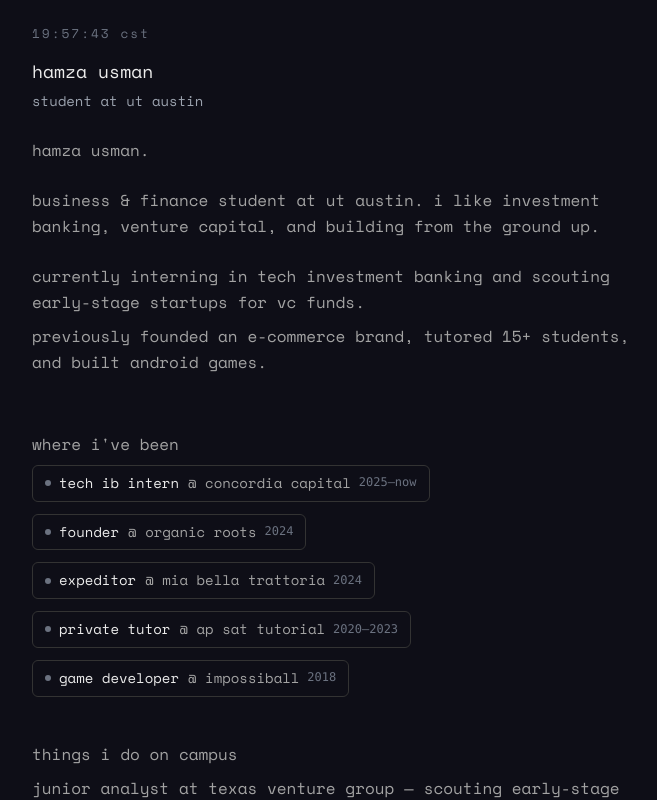
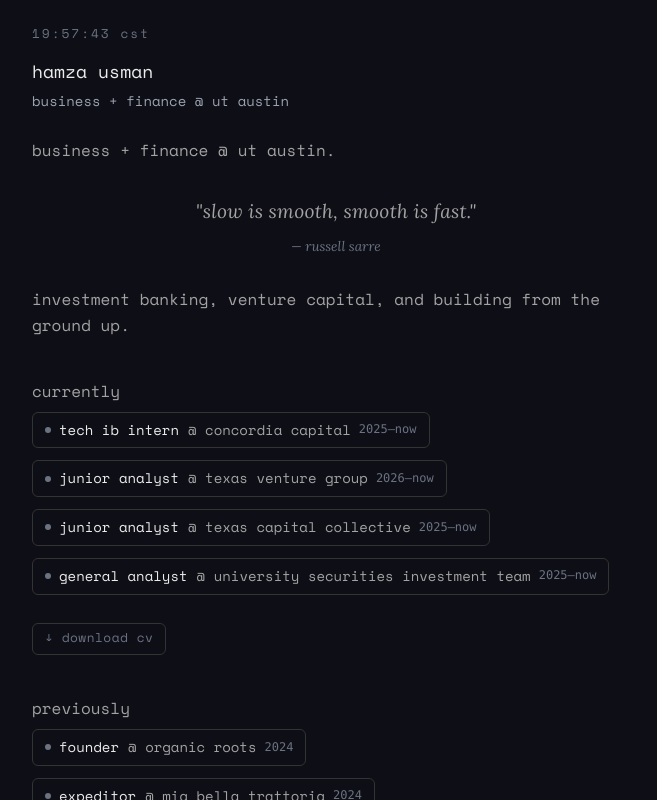
Before and after one commit to Agent-Tiger/Claude_real, a React (Vite) app in the folder personal-website/: page / in a window 1280 px wide. Both pictures are taken after a click on the button "press enter to skip". Shown: the top 800 px of the page, without its empty margins (304-961 px from the left). Built offline with nearby package versions, Linux system fonts and the light colour scheme.

Commit message:
feat: animated interests grid, centered quote, UT longhorn logo, education tweaks

```diff
--- a/personal-website/index.html
+++ b/personal-website/index.html
@@ -10,6 +10,9 @@
   <link rel="icon" type="image/svg+xml" href="/vite.svg" />
   <link rel="preconnect" href="https://fonts.googleapis.com" />
   <link rel="preconnect" href="https://fonts.gstatic.com" crossorigin />
+  <link
+    href="https://fonts.googleapis.com/css2?family=Space+Mono:ital,wght@0,400;0,700;1,400&family=Lora:ital,wght@1,400;1,500&display=swap"
+    rel="stylesheet" />
   <title>hamza usman</title>
   <script type="module" src="/src/main.jsx"></script>
 </head>
--- a/personal-website/src/App.css
+++ b/personal-website/src/App.css
@@ -197,21 +197,164 @@
 
 /* ── QUOTE SECTION ── */
 .quote-section {
-  margin-top: 1rem;
-  padding: 1rem 0;
+  padding: 0.5rem 0 0.25rem;
+  text-align: center;
 }
 
 .quote-text {
-  font-size: 0.95rem;
+  font-family: 'Lora', Georgia, serif;
+  font-size: 1.2rem;
   color: var(--text-secondary);
   font-style: italic;
-  line-height: 1.6;
+  line-height: 1.7;
+  letter-spacing: 0.015em;
 }
 
 .quote-attr {
+  font-family: 'Lora', Georgia, serif;
+  font-size: 0.85rem;
+  color: var(--text-muted);
+  margin-top: 0.5rem;
+  font-style: italic;
+}
+
+/* ── CV BUTTON ── */
+.cv-button {
+  display: inline-block;
+  padding: 0.3rem 0.75rem;
+  border: 1px solid var(--border);
+  border-radius: calc(0.5rem - 2px);
+  font-family: inherit;
+  font-size: 0.8rem;
+  color: var(--text-muted) !important;
+  text-decoration: none !important;
+  transition: all 0.2s ease;
+  letter-spacing: 0.5px;
+}
+
+.cv-button:hover {
+  background-color: var(--hover-bg);
+  border-color: var(--text-secondary);
+  color: var(--text-primary) !important;
+}
+
+/* ── EDUCATION BLOCK ── */
+.education-block {
+  display: flex;
+  align-items: flex-start;
+  gap: 1rem;
+}
+
+.edu-logo {
+  flex-shrink: 0;
+  margin-top: 0.1rem;
+  opacity: 0.9;
+}
+
+.edu-text {
+  display: flex;
+  flex-direction: column;
+  gap: 0.2rem;
+}
+
+.edu-degree {
+  font-size: 0.95rem;
+  color: var(--text-primary);
+}
+
+.edu-school {
+  font-size: 0.875rem;
+  color: var(--text-secondary);
+}
+
+.edu-detail {
   font-size: 0.8rem;
   color: var(--text-muted);
-  margin-top: 0.5rem;
+}
+
+/* ── INTERESTS GRID ── */
+.interests-grid {
+  display: flex;
+  flex-wrap: wrap;
+  gap: 0.5rem;
+  padding: 0.5rem 0;
+}
+
+.interest-tag {
+  display: inline-block;
+  padding: 0.3rem 0.65rem;
+  border: 1px solid var(--border);
+  border-radius: calc(0.5rem - 2px);
+  font-size: 0.8rem;
+  color: var(--text-secondary);
+  text-decoration: none;
+  transition: background-color 0.2s ease, border-color 0.2s ease, color 0.2s ease;
+  animation-timing-function: ease-in-out;
+  animation-iteration-count: infinite;
+  animation-direction: alternate;
+}
+
+.interest-tag:hover {
+  background-color: var(--hover-bg);
+  border-color: var(--text-secondary);
+  color: var(--text-primary);
+}
+
+/* 4 gentle drift variants */
+@keyframes drift0 {
+  0% {
+    transform: translateY(0px) translateX(0px);
+  }
+
+  50% {
+    transform: translateY(-3px) translateX(2px);
+  }
+
+  100% {
+    transform: translateY(2px) translateX(-1px);
+  }
+}
+
+@keyframes drift1 {
+  0% {
+    transform: translateY(0px) translateX(0px);
+  }
+
+  50% {
+    transform: translateY(3px) translateX(-2px);
+  }
+
+  100% {
+    transform: translateY(-2px) translateX(2px);
+  }
+}
+
+@keyframes drift2 {
+  0% {
+    transform: translateY(0px) translateX(0px);
+  }
+
+  50% {
+    transform: translateY(-2px) translateX(-3px);
+  }
+
+  100% {
+    transform: translateY(3px) translateX(1px);
+  }
+}
+
+@keyframes drift3 {
+  0% {
+    transform: translateY(0px) translateX(0px);
+  }
+
+  50% {
+    transform: translateY(2px) translateX(3px);
+  }
+
+  100% {
+    transform: translateY(-3px) translateX(-2px);
+  }
 }
 
 /* ── FOOTER ── */
--- a/personal-website/src/App.jsx
+++ b/personal-website/src/App.jsx
@@ -1,43 +1,62 @@
-import { useState, useEffect, useRef, useCallback } from 'react'
+import { useState, useEffect, useCallback } from 'react'
 import './App.css'
 
-/* ── Content lines (all lowercase) ──────────────────── */
+/* ── Interests data ─────────────────────────────────── */
+const interests = [
+  { label: 'chai making', href: 'https://en.wikipedia.org/wiki/Masala_chai' },
+  { label: 'arabic calligraphy', href: 'https://en.wikipedia.org/wiki/Arabic_calligraphy' },
+  { label: 'thrifting', href: 'https://en.wikipedia.org/wiki/Thrift_store' },
+  { label: 'chess', href: 'https://en.wikipedia.org/wiki/Chess' },
+  { label: 'guitar', href: 'https://en.wikipedia.org/wiki/Guitar' },
+  { label: 'soccer', href: 'https://en.wikipedia.org/wiki/Association_football' },
+  { label: 'boxing', href: 'https://en.wikipedia.org/wiki/Boxing' },
+  { label: 'vlogging', href: 'https://en.wikipedia.org/wiki/Vlog' },
+]
+
+const languages = [
+  { label: 'urdu', href: 'https://en.wikipedia.org/wiki/Urdu' },
+  { label: 'hindi', href: 'https://en.wikipedia.org/wiki/Hindi' },
+  { label: 'punjabi', href: 'https://en.wikipedia.org/wiki/Punjabi_language' },
+  { label: 'hindko', href: 'https://en.wikipedia.org/wiki/Hindko' },
+  { label: 'arabic ↗', href: 'https://en.wikipedia.org/wiki/Arabic' },
+  { label: 'spanish ↗', href: 'https://en.wikipedia.org/wiki/Spanish_language' },
+]
+
+/* ── Content lines ──────────────────────────────────── */
 const contentLines = [
-  { text: 'hamza usman.' },
+  { text: 'business + finance @ ut austin.' },
   { text: '' },
-  { text: 'business & finance student at ut austin. i like investment banking, venture capital, and building from the ground up.' },
+  { type: 'quote', text: '"slow is smooth, smooth is fast."', attr: '— russell sarre' },
   { text: '' },
-  { text: 'currently interning in tech investment banking and scouting early-stage startups for vc funds.' },
-  { text: 'previously founded an e-commerce brand, tutored 15+ students, and built android games.' },
+  { text: 'investment banking, venture capital, and building from the ground up.' },
   { text: '' },
+  { type: 'section-label', text: 'currently' },
+  { type: 'experience', role: 'tech ib intern', place: 'concordia capital', date: '2025–now' },
+  { type: 'experience', role: 'junior analyst', place: 'texas venture group', date: '2026–now' },
+  { type: 'experience', role: 'junior analyst', place: 'texas capital collective', date: '2025–now' },
+  { type: 'experience', role: 'general analyst', place: 'university securities investment team', date: '2025–now' },
   { text: '' },
-  { type: 'section-label', text: 'where i\'ve been' },
-  { type: 'experience', role: 'tech ib intern', place: 'concordia capital', date: '2025–now' },
+  { type: 'cv-button' },
+  { text: '' },
+  { type: 'section-label', text: 'previously' },
   { type: 'experience', role: 'founder', place: 'organic roots', date: '2024' },
   { type: 'experience', role: 'expeditor', place: 'mia bella trattoria', date: '2024' },
   { type: 'experience', role: 'private tutor', place: 'ap sat tutorial', date: '2020–2023' },
-  { type: 'experience', role: 'game developer', place: 'impossiball', date: '2018' },
-  { text: '' },
-  { type: 'section-label', text: 'things i do on campus' },
-  { text: 'junior analyst at texas venture group — scouting early-stage companies for top vc partners.' },
-  { text: 'junior analyst at texas capital collective — selected as 1 of 7 members (<5% acceptance).' },
-  { text: 'general analyst at university securities investment team — pitching to a $50k+ portfolio.' },
-  { text: 'co-founder of circle of champions — built a network across 12+ houston schools.' },
-  { text: 'co-founder of klein business academy — taught financial literacy to 30+ students.' },
+  { type: 'experience', role: 'co-founder', place: 'circle of champions', date: '2024–2025' },
+  { type: 'experience', role: 'co-founder', place: 'klein business academy', date: '2023–2025' },
   { text: '' },
   { type: 'section-label', text: 'high school projects' },
   { type: 'experience', role: 'impossiball', place: 'unity/c# game', date: '2018', href: 'https://agent-tiger.github.io/ImpossiBall/' },
   { type: 'experience', role: 'king of the hill', place: 'multiplayer game', date: '2019', href: 'https://agent-tiger.github.io/KingofHillWebsite/' },
   { text: '' },
   { type: 'section-label', text: 'education' },
-  { text: 'b.b.a., canfield business honors — the university of texas at austin (2025–2029).' },
-  { text: 'certificate in programming & computation · gpa: 4.00/4.00 · university honors.' },
+  { type: 'education' },
   { text: '' },
   { type: 'section-label', text: 'etc.' },
-  { text: 'into chai making, arabic calligraphy, thrifting, chess, guitar, soccer, boxing, and vlogging.' },
-  { text: 'fluent in urdu, hindi, punjabi, hindko. learning arabic and spanish.' },
+  { type: 'interests-grid', items: interests },
   { text: '' },
-  { type: 'quote', text: '"slow is smooth, smooth is fast."', attr: '— my guitar teacher' },
+  { type: 'section-label', text: 'languages' },
+  { type: 'interests-grid', items: languages },
   { text: '' },
   { text: '' },
   { type: 'contact', text: 'say hello →', href: 'mailto:hamzausman@utexas.edu' },
@@ -68,7 +87,6 @@
     setShowSkip(false)
   }, [lines])
 
-  // enter key to skip
   useEffect(() => {
     if (isDone) return
     const handler = (e) => { if (e.key === 'Enter') skip() }
@@ -76,18 +94,15 @@
     return () => window.removeEventListener('keydown', handler)
   }, [isDone, skip])
 
-  // typing engine
   useEffect(() => {
     if (isDone || lineIndex >= lines.length) {
       if (lineIndex >= lines.length) setIsDone(true)
       return
     }
-
     const line = lines[lineIndex]
     const text = line.text || ''
-
-    // instant lines (empty, experience, section-label, contact, quote)
-    if (!text || line.type === 'experience' || line.type === 'section-label' || line.type === 'contact' || line.type === 'quote') {
+    const instantTypes = ['experience', 'section-label', 'contact', 'quote', 'cv-button', 'education', 'interests-grid']
+    if (!text || instantTypes.includes(line.type)) {
       const delay = line.type === 'section-label' ? SECTION_PAUSE : LINE_PAUSE
       const timer = setTimeout(() => {
         setVisibleLines(prev => [...prev, line])
@@ -97,8 +112,6 @@
       }, delay)
       return () => clearTimeout(timer)
     }
-
-    // character-by-character typing
     if (charIndex < text.length) {
       const timer = setTimeout(() => {
         setCurrentText(text.slice(0, charIndex + 1))
@@ -106,8 +119,6 @@
       }, TYPE_DELAY)
       return () => clearTimeout(timer)
     }
-
-    // line complete
     const timer = setTimeout(() => {
       setVisibleLines(prev => [...prev, line])
       setLineIndex(prev => prev + 1)
@@ -120,10 +131,41 @@
   return { visibleLines, currentText, isDone, showSkip, skip }
 }
 
+/* ── Animated Interests Grid ──────────────────────────── */
+// Generates gentle random CSS animation names per-item using a seed
+function InterestsGrid({ items }) {
+  return (
+    <div className="interests-grid">
+      {items.map((item, i) => {
+        const delay = (i * 0.37 + (i % 3) * 0.2).toFixed(2)
+        const duration = (3.5 + (i % 4) * 0.8).toFixed(2)
+        const animIdx = i % 4  // 4 drift variants
+        return (
+          <a
+            key={item.label}
+            href={item.href}
+            target="_blank"
+            rel="noopener noreferrer"
+            className="interest-tag"
+            style={{
+              animationDelay: `${delay}s`,
+              animationDuration: `${duration}s`,
+              animationName: `drift${animIdx}`,
+            }}
+          >
+            {item.label}
+          </a>
+        )
+      })}
+    </div>
+  )
+}
+
 /* ── Line renderer ──────────────────────────────────── */
 function Line({ line, index }) {
-  if (!line.text && line.type !== 'experience' && line.type !== 'section-label' && line.type !== 'contact' && line.type !== 'quote') {
-    return <div className="line-spacer" style={{ animationDelay: `${index * 30}ms` }} />
+  const instantTypes = ['experience', 'section-label', 'contact', 'quote', 'cv-button', 'education', 'interests-grid']
+  if (!line.text && !instantTypes.includes(line.type)) {
+    return <div className="line-spacer" />
   }
 
   if (line.type === 'section-label') {
@@ -154,6 +196,59 @@
     )
   }
 
+  if (line.type === 'cv-button') {
+    return (
+      <div className="line" style={{ animationDelay: `${index * 30}ms` }}>
+        <a href="/Hamza_Usman_Resume.pdf" download className="cv-button">
+          ↓ download cv
+        </a>
+      </div>
+    )
+  }
+
+  if (line.type === 'education') {
+    return (
+      <div className="line education-block" style={{ animationDelay: `${index * 30}ms` }}>
+        <div className="edu-logo">
+          {/* UT Austin official-style logo */}
+          <svg width="36" height="36" viewBox="0 0 100 100" xmlns="http://www.w3.org/2000/svg">
+            <circle cx="50" cy="50" r="47" stroke="#BF5700" strokeWidth="3.5" fill="none" />
+            {/* Longhorn silhouette path (simplified) */}
+            <g fill="#BF5700" transform="translate(50,50)">
+              {/* Left horn */}
+              <path d="M-20,-18 C-30,-28 -38,-22 -34,-14 C-30,-6 -22,-10 -18,-14 Z" />
+              {/* Right horn */}
+              <path d="M20,-18 C30,-28 38,-22 34,-14 C30,-6 22,-10 18,-14 Z" />
+              {/* Head */}
+              <ellipse cx="0" cy="-4" rx="17" ry="14" />
+              {/* Nose */}
+              <ellipse cx="0" cy="8" rx="11" ry="7" />
+              {/* Nostrils */}
+              <ellipse cx="-4" cy="10" rx="2.5" ry="1.5" fill="#0e0e17" />
+              <ellipse cx="4" cy="10" rx="2.5" ry="1.5" fill="#0e0e17" />
+              {/* Eyes */}
+              <circle cx="-7" cy="-8" r="2.5" fill="#0e0e17" />
+              <circle cx="7" cy="-8" r="2.5" fill="#0e0e17" />
+            </g>
+          </svg>
+        </div>
+        <div className="edu-text">
+          <div className="edu-degree">b.b.a. — canfield business honors</div>
+          <div className="edu-school">the university of texas at austin</div>
+          <div className="edu-detail">certificate: programming & computation · 2025–2029</div>
+        </div>
+      </div>
+    )
+  }
+
+  if (line.type === 'interests-grid') {
+    return (
+      <div className="line" style={{ animationDelay: `${index * 30}ms` }}>
+        <InterestsGrid items={line.items} />
+      </div>
+    )
+  }
+
   if (line.type === 'contact') {
     return (
       <div className="line" style={{ animationDelay: `${index * 30}ms` }}>
@@ -180,58 +275,36 @@
   )
 }
 
-/* ── Clock component ────────────────────────────────── */
+/* ── Clock ──────────────────────────────────────────── */
 function Clock() {
   const [now, setNow] = useState(new Date())
-
   useEffect(() => {
     const interval = setInterval(() => setNow(new Date()), 1000)
     return () => clearInterval(interval)
   }, [])
-
   const pad = (n) => String(n).padStart(2, '0')
   const opts = { timeZone: 'America/Chicago', hour12: false }
   const h = pad(now.toLocaleString('en-US', { ...opts, hour: 'numeric' }).replace(/^24$/, '00'))
   const m = pad(now.toLocaleString('en-US', { ...opts, minute: 'numeric' }))
   const s = pad(now.toLocaleString('en-US', { ...opts, second: 'numeric' }))
-
   return <div className="clock">{h}:{m}:{s} cst</div>
 }
 
-/* ── SVG icons ──────────────────────────────────────── */
+/* ── Icons ──────────────────────────────────────────── */
 function GitHubIcon() {
-  return (
-    <svg viewBox="0 0 24 24" fill="currentColor">
-      <path d="M12 0C5.37 0 0 5.37 0 12c0 5.31 3.435 9.795 8.205 11.385.6.105.825-.255.825-.57 0-.285-.015-1.23-.015-2.235-3.015.555-3.795-.735-4.035-1.41-.135-.345-.72-1.41-1.23-1.695-.42-.225-1.02-.78-.015-.795.945-.015 1.62.87 1.845 1.23 1.08 1.815 2.805 1.305 3.495.99.105-.78.42-1.305.765-1.605-2.67-.3-5.46-1.335-5.46-5.925 0-1.305.465-2.385 1.23-3.225-.12-.3-.54-1.53.12-3.18 0 0 1.005-.315 3.3 1.23.96-.27 1.98-.405 3-.405s2.04.135 3 .405c2.295-1.56 3.3-1.23 3.3-1.23.66 1.65.24 2.88.12 3.18.765.84 1.23 1.905 1.23 3.225 0 4.605-2.805 5.625-5.475 5.925.435.375.81 1.095.81 2.22 0 1.605-.015 2.895-.015 3.3 0 .315.225.69.825.57A12.02 12.02 0 0 0 24 12c0-6.63-5.37-12-12-12z" />
-    </svg>
-  )
+  return <svg viewBox="0 0 24 24" fill="currentColor"><path d="M12 0C5.37 0 0 5.37 0 12c0 5.31 3.435 9.795 8.205 11.385.6.105.825-.255.825-.57 0-.285-.015-1.23-.015-2.235-3.015.555-3.795-.735-4.035-1.41-.135-.345-.72-1.41-1.23-1.695-.42-.225-1.02-.78-.015-.795.945-.015 1.62.87 1.845 1.23 1.08 1.815 2.805 1.305 3.495.99.105-.78.42-1.305.765-1.605-2.67-.3-5.46-1.335-5.46-5.925 0-1.305.465-2.385 1.23-3.225-.12-.3-.54-1.53.12-3.18 0 0 1.005-.315 3.3 1.23.96-.27 1.98-.405 3-.405s2.04.135 3 .405c2.295-1.56 3.3-1.23 3.3-1.23.66 1.65.24 2.88.12 3.18.765.84 1.23 1.905 1.23 3.225 0 4.605-2.805 5.625-5.475 5.925.435.375.81 1.095.81 2.22 0 1.605-.015 2.895-.015 3.3 0 .315.225.69.825.57A12.02 12.02 0 0 0 24 12c0-6.63-5.37-12-12-12z" /></svg>
+}
+function LinkedInIcon() {
+  return <svg viewBox="0 0 24 24" fill="currentColor"><path d="M20.447 20.452h-3.554v-5.569c0-1.328-.027-3.037-1.852-3.037-1.853 0-2.136 1.445-2.136 2.939v5.667H9.351V9h3.414v1.561h.046c.477-.9 1.637-1.85 3.37-1.85 3.601 0 4.267 2.37 4.267 5.455v6.286zM5.337 7.433a2.062 2.062 0 0 1-2.063-2.065 2.064 2.064 0 1 1 2.063 2.065zm1.782 13.019H3.555V9h3.564v11.452zM22.225 0H1.771C.792 0 0 .774 0 1.729v20.542C0 23.227.792 24 1.771 24h20.451C23.2 24 24 23.227 24 22.271V1.729C24 .774 23.2 0 22.222 0h.003z" /></svg>
+}
+function XIcon() {
+  return <svg viewBox="0 0 24 24" fill="currentColor"><path d="M18.244 2.25h3.308l-7.227 8.26 8.502 11.24H16.17l-5.214-6.817L4.99 21.75H1.68l7.73-8.835L1.254 2.25H8.08l4.713 6.231zm-1.161 17.52h1.833L7.084 4.126H5.117z" /></svg>
+}
+function InstagramIcon() {
+  return <svg viewBox="0 0 24 24" fill="currentColor"><path d="M12 2.163c3.204 0 3.584.012 4.85.07 3.252.148 4.771 1.691 4.919 4.919.058 1.265.069 1.645.069 4.849 0 3.205-.012 3.584-.069 4.849-.149 3.225-1.664 4.771-4.919 4.919-1.266.058-1.644.07-4.85.07-3.204 0-3.584-.012-4.849-.07-3.26-.149-4.771-1.699-4.919-4.92-.058-1.265-.07-1.644-.07-4.849 0-3.204.013-3.583.07-4.849.149-3.227 1.664-4.771 4.919-4.919 1.266-.057 1.645-.069 4.849-.069zM12 0C8.741 0 8.333.014 7.053.072 2.695.272.273 2.69.073 7.052.014 8.333 0 8.741 0 12s.014 3.667.072 4.947c.2 4.352 2.622 6.774 6.98 6.974 1.28.058 1.688.072 4.948.072 3.26 0 3.668-.014 4.948-.072 4.354-.2 6.774-2.622 6.974-6.98.058-1.28.072-1.688.072-4.947s-.014-3.667-.072-4.947c-.2-4.353-2.622-6.775-6.974-6.975-1.28-.058-1.688-.072-4.948-.072zM12 5.838a6.162 6.162 0 1 0 0 12.324 6.162 6.162 0 0 0 0-12.324zM12 16a4 4 0 1 1 0-8 4 4 0 0 1 0 8zm6.406-11.845a1.44 1.44 0 1 0 0 2.881 1.44 1.44 0 0 0 0-2.881z" /></svg>
 }
 
-function LinkedInIcon() {
-  return (
-    <svg viewBox="0 0 24 24" fill="currentColor">
-      <path d="M20.447 20.452h-3.554v-5.569c0-1.328-.027-3.037-1.852-3.037-1.853 0-2.136 1.445-2.136 2.939v5.667H9.351V9h3.414v1.561h.046c.477-.9 1.637-1.85 3.37-1.85 3.601 0 4.267 2.37 4.267 5.455v6.286zM5.337 7.433a2.062 2.062 0 0 1-2.063-2.065 2.064 2.064 0 1 1 2.063 2.065zm1.782 13.019H3.555V9h3.564v11.452zM22.225 0H1.771C.792 0 0 .774 0 1.729v20.542C0 23.227.792 24 1.771 24h20.451C23.2 24 24 23.227 24 22.271V1.729C24 .774 23.2 0 22.222 0h.003z" />
-    </svg>
-  )
-}
-
-function XIcon() {
-  return (
-    <svg viewBox="0 0 24 24" fill="currentColor">
-      <path d="M18.244 2.25h3.308l-7.227 8.26 8.502 11.24H16.17l-5.214-6.817L4.99 21.75H1.68l7.73-8.835L1.254 2.25H8.08l4.713 6.231zm-1.161 17.52h1.833L7.084 4.126H5.117z" />
-    </svg>
-  )
-}
-
-function InstagramIcon() {
-  return (
-    <svg viewBox="0 0 24 24" fill="currentColor">
-      <path d="M12 2.163c3.204 0 3.584.012 4.85.07 3.252.148 4.771 1.691 4.919 4.919.058 1.265.069 1.645.069 4.849 0 3.205-.012 3.584-.069 4.849-.149 3.225-1.664 4.771-4.919 4.919-1.266.058-1.644.07-4.85.07-3.204 0-3.584-.012-4.849-.07-3.26-.149-4.771-1.699-4.919-4.92-.058-1.265-.07-1.644-.07-4.849 0-3.204.013-3.583.07-4.849.149-3.227 1.664-4.771 4.919-4.919 1.266-.057 1.645-.069 4.849-.069zM12 0C8.741 0 8.333.014 7.053.072 2.695.272.273 2.69.073 7.052.014 8.333 0 8.741 0 12s.014 3.667.072 4.947c.2 4.352 2.622 6.774 6.98 6.974 1.28.058 1.688.072 4.948.072 3.26 0 3.668-.014 4.948-.072 4.354-.2 6.774-2.622 6.974-6.98.058-1.28.072-1.688.072-4.947s-.014-3.667-.072-4.947c-.2-4.353-2.622-6.775-6.974-6.975-1.28-.058-1.688-.072-4.948-.072zM12 5.838a6.162 6.162 0 1 0 0 12.324 6.162 6.162 0 0 0 0-12.324zM12 16a4 4 0 1 1 0-8 4 4 0 0 1 0 8zm6.406-11.845a1.44 1.44 0 1 0 0 2.881 1.44 1.44 0 0 0 0-2.881z" />
-    </svg>
-  )
-}
-
-/* ── Main App ───────────────────────────────────────── */
+/* ── App ────────────────────────────────────────────── */
 function App() {
   const { visibleLines, currentText, isDone, showSkip, skip } = useTypewriter(contentLines)
 
@@ -240,7 +313,7 @@
       <header className="header">
         <Clock />
         <div className="header-name">hamza usman</div>
-        <div className="header-subtitle">student at ut austin</div>
+        <div className="header-subtitle">business + finance @ ut austin</div>
       </header>
 
       <main className="main">
@@ -271,18 +344,10 @@
       {isDone && (
         <footer className="footer">
           <div className="footer-links">
-            <a href="https://linkedin.com/in/hamzausman7/" target="_blank" rel="noopener noreferrer" aria-label="linkedin">
-              <LinkedInIcon />
-            </a>
-            <a href="https://github.com" target="_blank" rel="noopener noreferrer" aria-label="github">
-              <GitHubIcon />
-            </a>
-            <a href="https://x.com/hamza777usman" target="_blank" rel="noopener noreferrer" aria-label="x">
-              <XIcon />
-            </a>
-            <a href="https://instagram.com/just_hamzau" target="_blank" rel="noopener noreferrer" aria-label="instagram">
-              <InstagramIcon />
-            </a>
+            <a href="https://linkedin.com/in/hamzausman7/" target="_blank" rel="noopener noreferrer" aria-label="linkedin"><LinkedInIcon /></a>
+            <a href="https://github.com/Agent-Tiger" target="_blank" rel="noopener noreferrer" aria-label="github"><GitHubIcon /></a>
+            <a href="https://x.com/hamza777usman" target="_blank" rel="noopener noreferrer" aria-label="x"><XIcon /></a>
+            <a href="https://instagram.com/just_hamzau" target="_blank" rel="noopener noreferrer" aria-label="instagram"><InstagramIcon /></a>
           </div>
         </footer>
       )}
```
